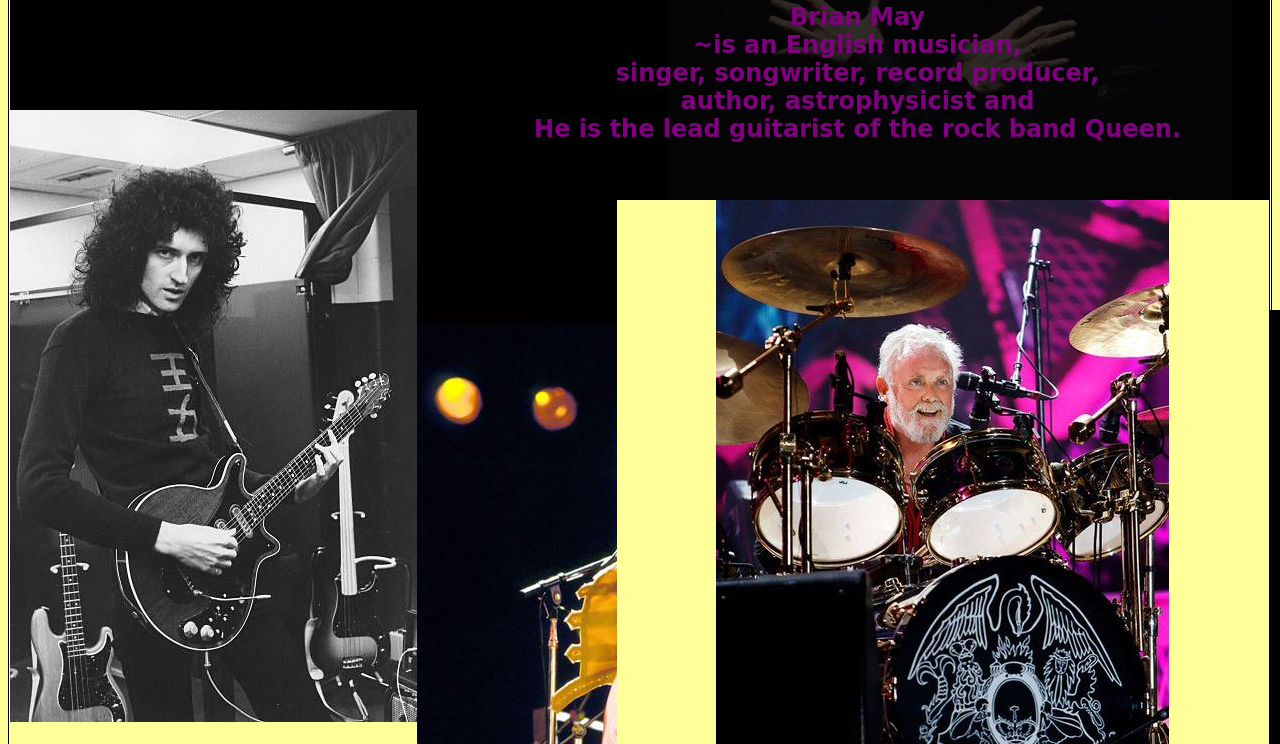
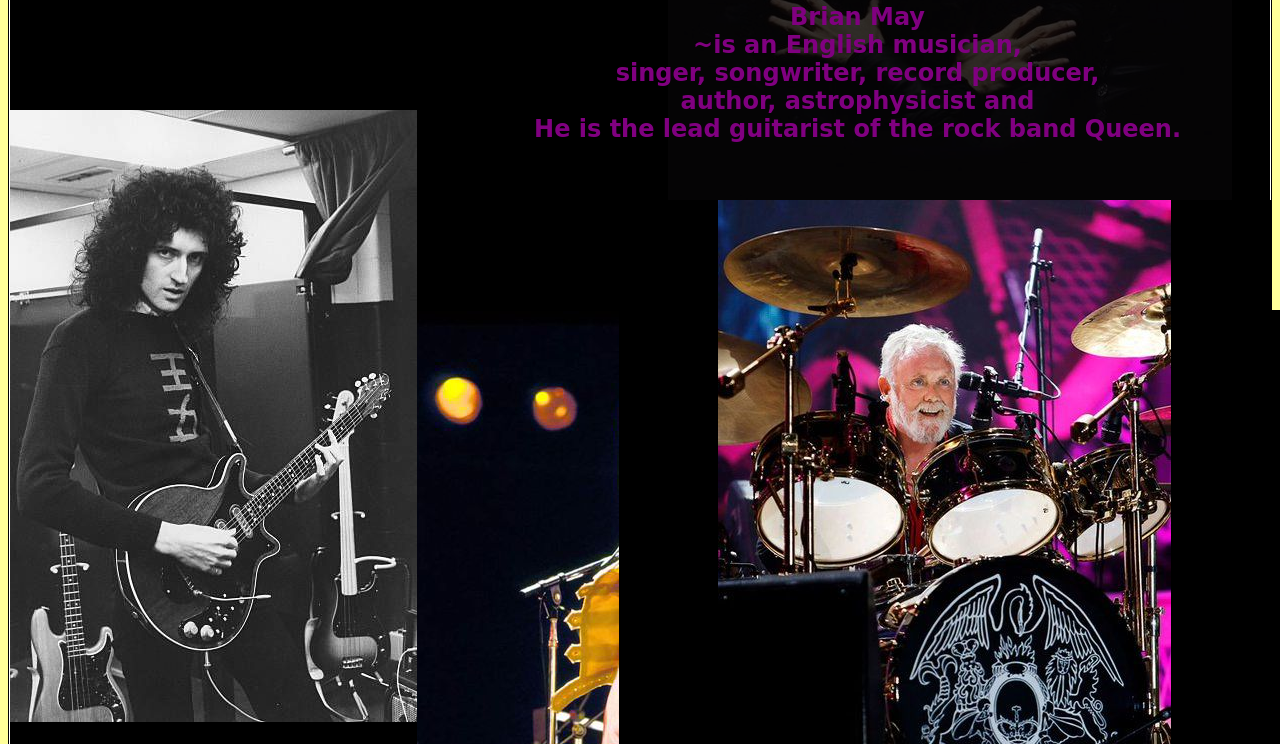
Before and after one commit to Daniel-Muruthi/Favorite_Band_Project, a plain HTML site: page index.html in a window 1280 px wide. Shown: the part 2158-2902 px from the top of the page. Drawn offline with Linux system fonts and the light colour scheme.

```diff
--- a/band.css
+++ b/band.css
@@ -198,7 +198,7 @@ p.freddy{
 .john{
     position:absolute;
     top:2250px;
-    background-color:rgb(255 255 153);
+    background-color:black;
     max-width:100%;
     display:block;
     color: black;
@@ -233,8 +233,10 @@ p.brian{
 .Rodger{
     position:absolute;
     top:2334px;
-    background-color:rgb(255 255 153);
+    background-color:black;
+    background-size:cover;
     max-width:100%;
+    max-height:100%;
     right:9px;
     display:block;
     color: black;
@@ -242,12 +244,14 @@ p.brian{
 p.Rodger{
     text-align:center;
     color:purple;
-    right:11px;
+    right:9px;
     background-repeat:no-repeat;
     position:absolute;
     display:block;
     font-family:'limelight', cursive;
     font-size:x-large;
+
+
 }
 p.songs{
     list-style-type:circle;
```
Also changed, not shown: index.html (+5 -2 lines).
